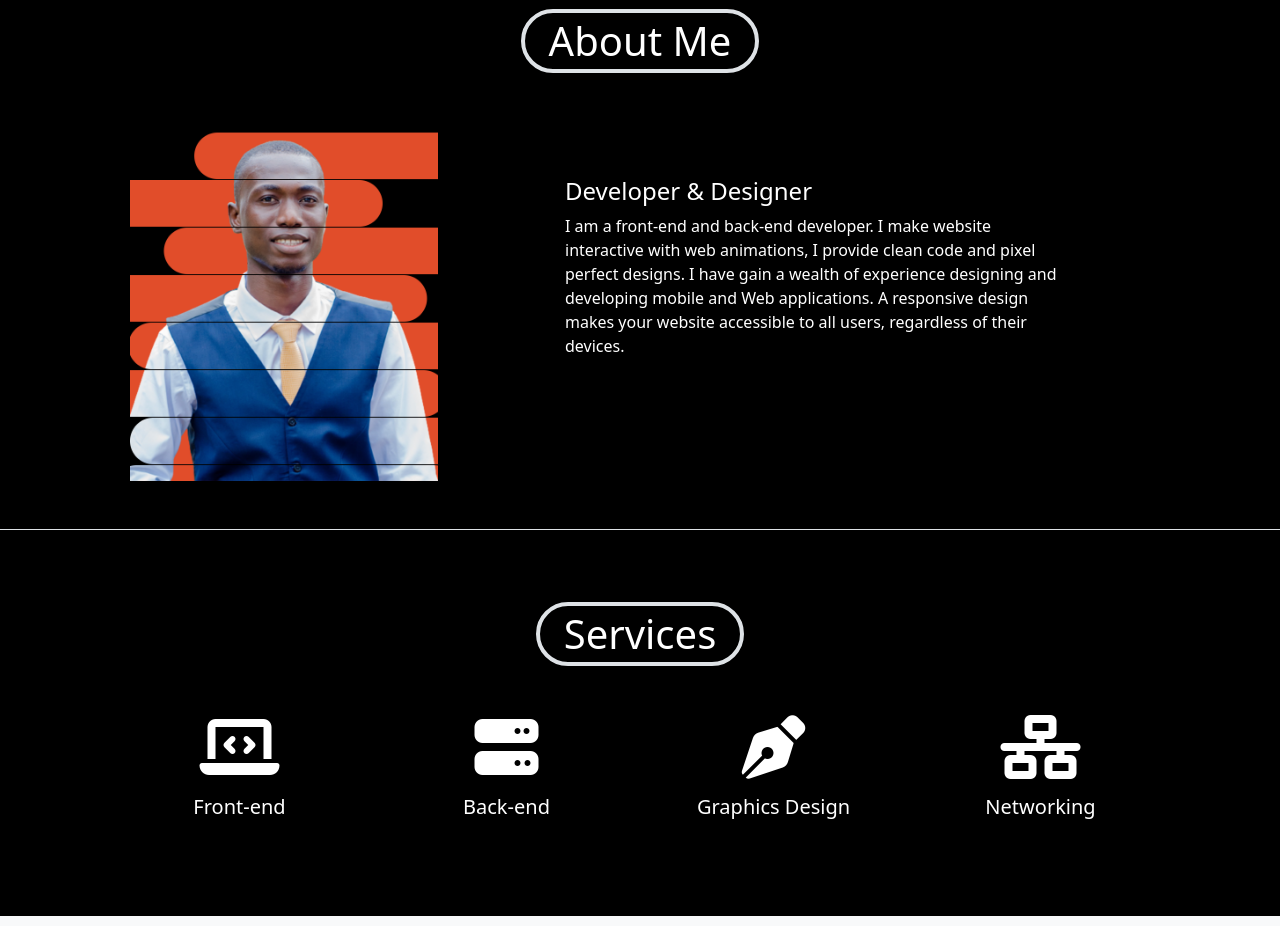
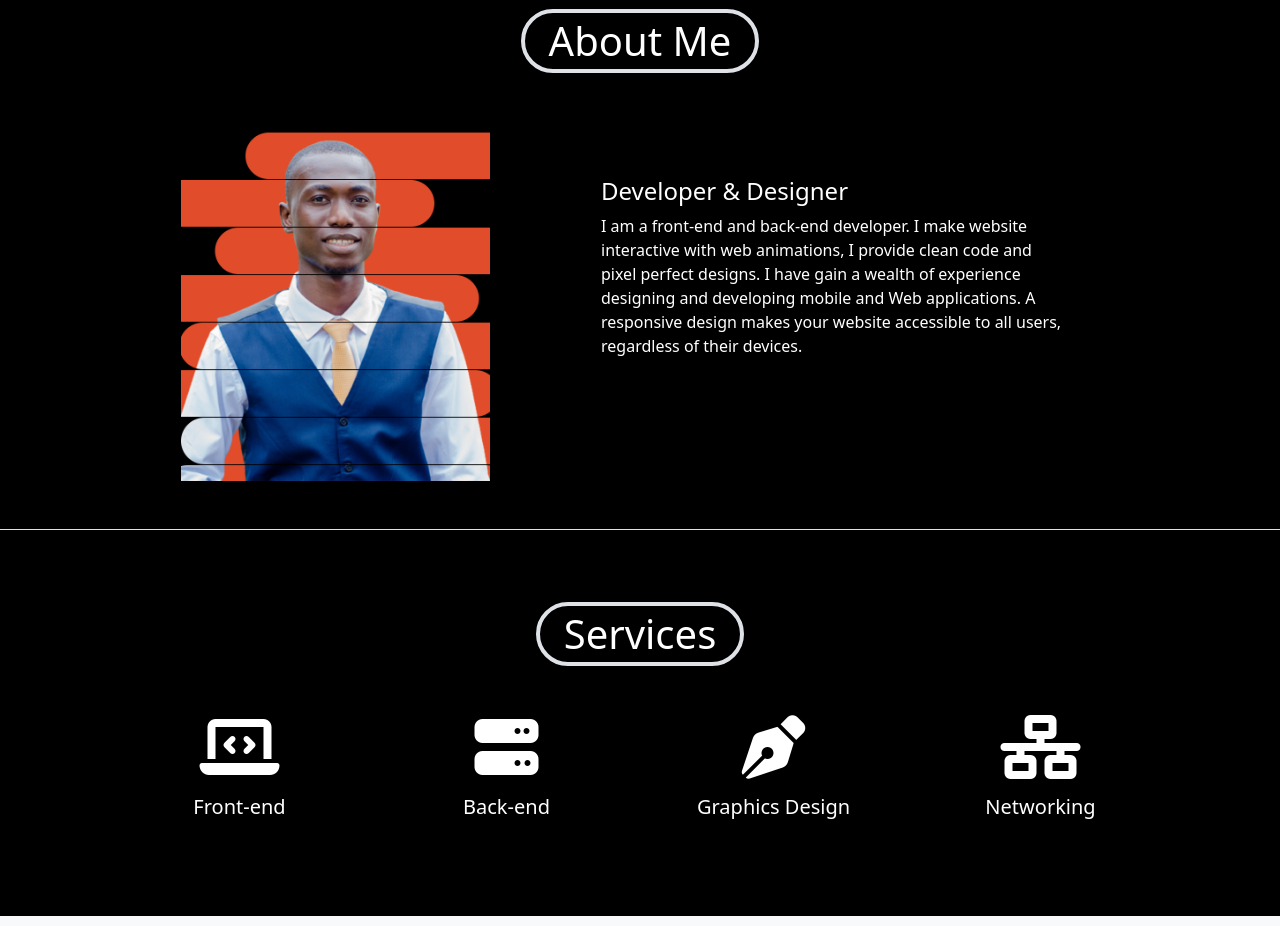
Before and after one commit to Oluwafreeman/portfolio, a plain HTML site: page index.html in a window 1280 px wide. Shown: the part 840-1766 px from the top of the page. Drawn offline with nearby package versions, Linux system fonts and the light colour scheme.

Commit message:
Add files via upload

```diff
--- a/index.html
+++ b/index.html
@@ -95,11 +95,11 @@
 
       <div class="container">
         <div class="row p-lg-5 p-md-3">
-          <div class="col-md-5">
-              <img class="img" src="images/me-new.png" alt="me">
+          <div class="col-md-5  d-flex justify-content-center align-items-center">
+              <img class="img pt-md-0 pt-sm-5" src="images/me-new.png" alt="me">
           </div>
 
-          <div class="col-md-7 py-5 pe-5">
+          <div class="col-md-7 p-5">
               <h4>Developer & Designer</h4>
               <p class="pe-lg-5">I am a front-end and back-end developer. I make website interactive with web animations, I provide clean code and pixel perfect designs. I have gain a wealth of experience designing and developing mobile and Web applications. A responsive design makes your website accessible to all users, regardless of their devices.</p>
           </div>
```
